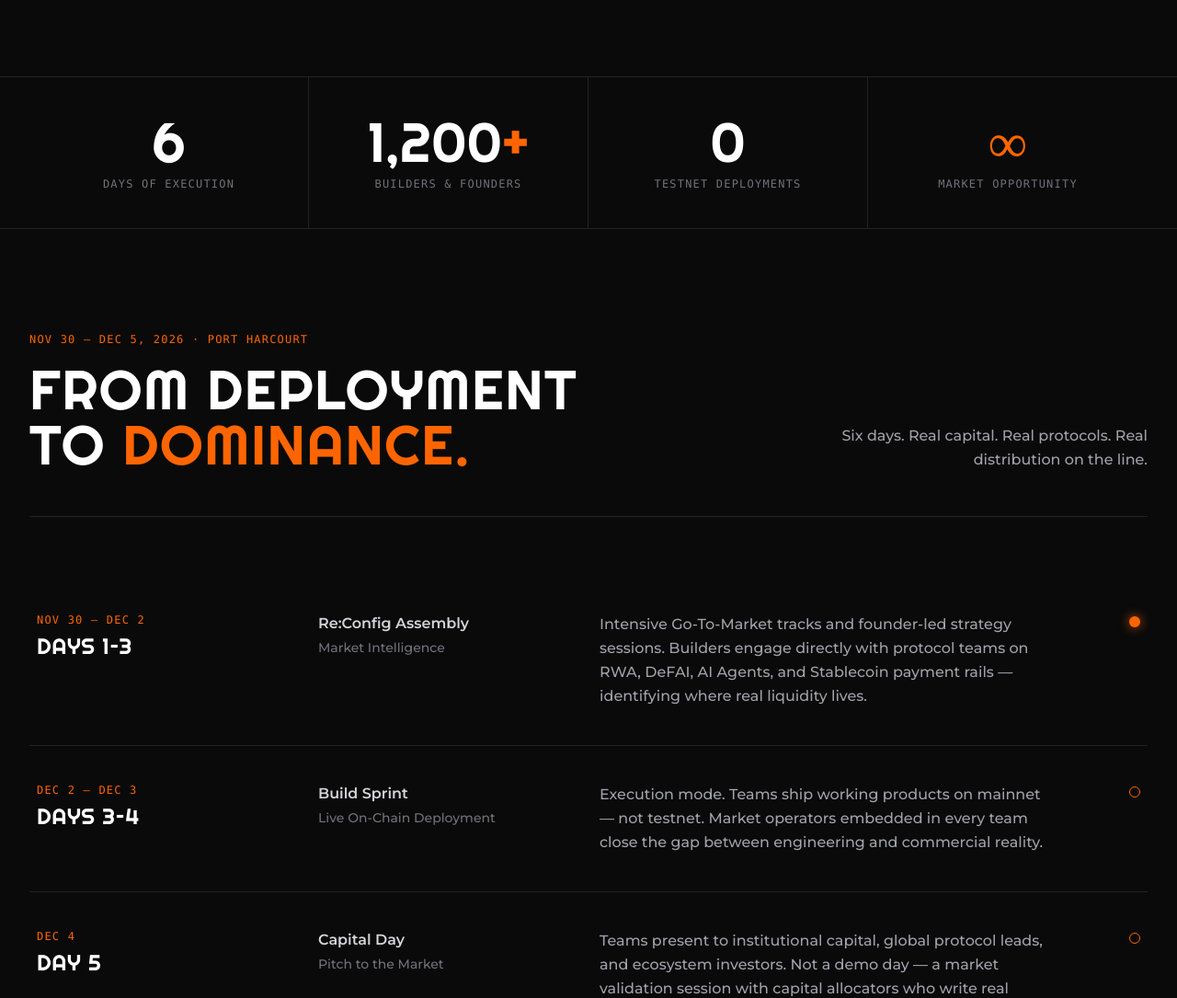
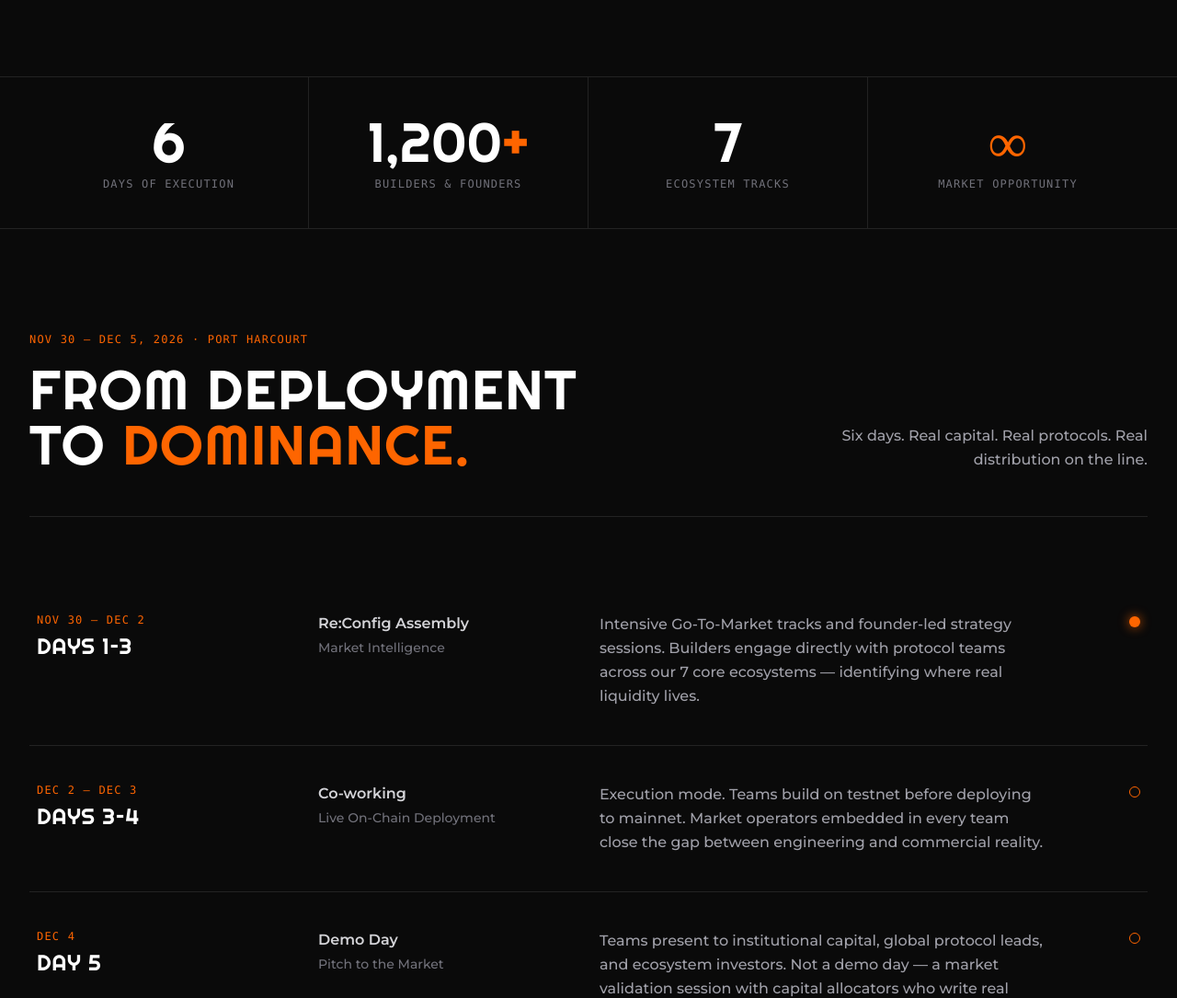
Before and after one commit to Let-s-build-DAO/web3phc, a React (Vite) app: page /reconfig in a window 1280 px wide. Shown: the part 1600-2685 px from the top of the page at 92% size. Built offline with nearby package versions, Linux system fonts and the light colour scheme; no server answers; a web font is replaced by a local one.

Commit message:
fix: update ReConfig copy based on user feedback (co-working, testnet focus, tracks)

```diff
--- a/src/pages/ReConfig.jsx
+++ b/src/pages/ReConfig.jsx
@@ -174,8 +174,8 @@ const ReConfig = () => {
                             <p className="text-zinc-500 font-mono text-xs uppercase tracking-widest">Builders & Founders</p>
                         </div>
                         <div className="border-t md:border-t-0 border-r border-white/10 py-10 px-6 flex flex-col items-center text-center">
-                            <span className="text-5xl md:text-6xl font-['Righteous'] text-white font-normal mb-2">0</span>
-                            <p className="text-zinc-500 font-mono text-xs uppercase tracking-widest">Testnet Deployments</p>
+                            <span className="text-5xl md:text-6xl font-['Righteous'] text-white font-normal mb-2">7</span>
+                            <p className="text-zinc-500 font-mono text-xs uppercase tracking-widest">Ecosystem Tracks</p>
                         </div>
                         <div className="border-t md:border-t-0 border-white/10 py-10 px-6 flex flex-col items-center text-center">
                             <span className="text-5xl md:text-6xl font-['Righteous'] text-brand-primary font-normal mb-2">∞</span>
@@ -212,7 +212,7 @@ const ReConfig = () => {
                                 <p className="text-zinc-500 text-sm mt-1">Market Intelligence</p>
                             </div>
                             <div className="md:col-span-5">
-                                <p className="text-zinc-400 leading-relaxed">Intensive Go-To-Market tracks and founder-led strategy sessions. Builders engage directly with protocol teams on RWA, DeFAI, AI Agents, and Stablecoin payment rails — identifying where real liquidity lives.
+                                <p className="text-zinc-400 leading-relaxed">Intensive Go-To-Market tracks and founder-led strategy sessions. Builders engage directly with protocol teams across our 7 core ecosystems — identifying where real liquidity lives.
                                 </p>
                             </div>
                             <div className="md:col-span-1 flex items-start justify-end">
@@ -227,11 +227,11 @@ const ReConfig = () => {
                                 <h3 className="text-2xl font-['Righteous'] font-normal tracking-wide uppercase text-white">Days 3–4</h3>
                             </div>
                             <div className="md:col-span-3">
-                                <p className="text-zinc-300 font-semibold">Build Sprint</p>
+                                <p className="text-zinc-300 font-semibold">Co-working</p>
                                 <p className="text-zinc-500 text-sm mt-1">Live On-Chain Deployment</p>
                             </div>
                             <div className="md:col-span-5">
-                                <p className="text-zinc-400 leading-relaxed">Execution mode. Teams ship working products on mainnet — not testnet. Market operators embedded in every team close the gap between engineering and commercial reality.
+                                <p className="text-zinc-400 leading-relaxed">Execution mode. Teams build on testnet before deploying to mainnet. Market operators embedded in every team close the gap between engineering and commercial reality.
                                 </p>
                             </div>
                             <div className="md:col-span-1 flex items-start justify-end">
@@ -246,7 +246,7 @@ const ReConfig = () => {
                                 <h3 className="text-2xl font-['Righteous'] font-normal tracking-wide uppercase text-white">Day 5</h3>
                             </div>
                             <div className="md:col-span-3">
-                                <p className="text-zinc-300 font-semibold">Capital Day</p>
+                                <p className="text-zinc-300 font-semibold">Demo Day</p>
                                 <p className="text-zinc-500 text-sm mt-1">Pitch to the Market</p>
                             </div>
                             <div className="md:col-span-5">
@@ -311,7 +311,7 @@ const ReConfig = () => {
                             <FaLaptopCode className="text-2xl text-brand-primary mb-6" />
                             <h3 className="text-lg font-['Righteous'] font-normal tracking-wide uppercase mb-4 text-white">GTM Tracks</h3>
                             <p className="text-zinc-400 leading-relaxed text-sm">
-                                Intensive Go-To-Market sessions covering RWA, DeFAI, AI Agents, and Stablecoin payment rails — built around distribution, not just deployment.
+                                Intensive Go-To-Market sessions covering AI & Autonomous Systems, Stablecoins & Digital Payments, RWAs, Consumer Crypto, DeFi, Gaming, and Startup Building.
                             </p>
                         </div>
                         <div className="py-10 md:py-0 md:px-10">
@@ -370,10 +370,10 @@ const ReConfig = () => {
                                 <FaRobot className="text-xl text-brand-primary mt-1" />
                             </div>
                             <div className="md:col-span-4">
-                                <h3 className="text-lg font-['Righteous'] font-normal tracking-wide uppercase text-white">Mainnet. Not Testnet.</h3>
+                                <h3 className="text-lg font-['Righteous'] font-normal tracking-wide uppercase text-white">Path to Mainnet</h3>
                             </div>
                             <div className="md:col-span-7">
-                                <p className="text-zinc-400 leading-relaxed">Participants deploy on live networks from day one. Real stakes, real users, real feedback — no simulations, no participation trophies.</p>
+                                <p className="text-zinc-400 leading-relaxed">Participants build on testnet with the clear goal of deploying to mainnet. Real stakes, real users, real feedback — preparing for the open market.</p>
                             </div>
                         </div>
                         <div className="grid grid-cols-1 md:grid-cols-12 gap-6 py-8 border-b border-white/10 hover:bg-white/[0.02] transition-colors px-2 group">
```
